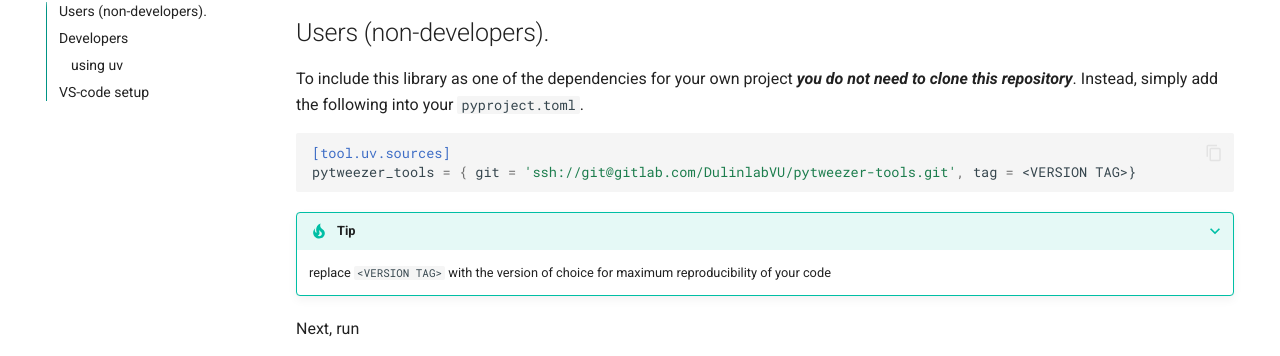
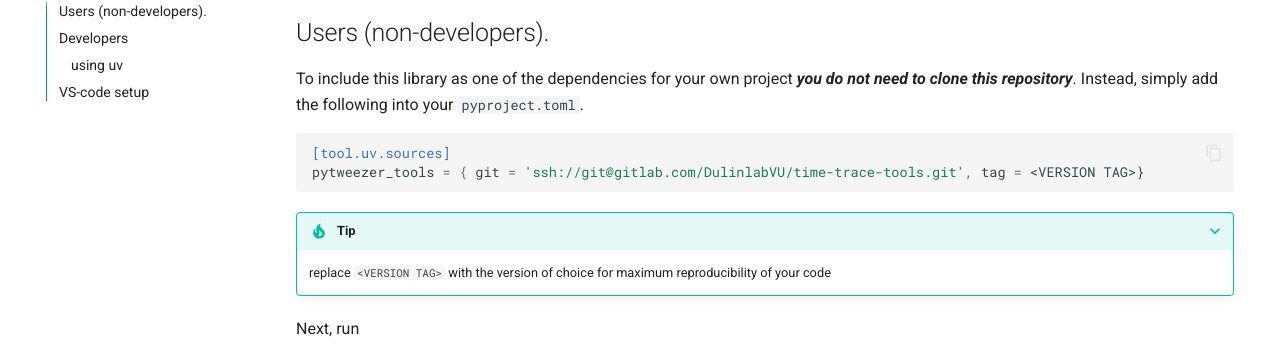
Before and after one commit to KleinMisha/time-trace-tools, an MkDocs documentation site: the page built from docs/installation.md, in a window 1280 px wide and 900 px high, scrolled down 382 px. Shown: the part 97-453 px from the top of the window. Built offline with MkDocs 1.6.1 and Material for MkDocs 9.7.7, drawn with Linux system fonts in a browser that asks for light colours.

Commit message:
Installation: updated reference to the correct git repository after name change

````diff
--- a/docs/installation.md
+++ b/docs/installation.md
@@ -11,7 +11,7 @@ To include this library as one of the dependencies for your own project ***you d
 
 ```TOML
 [tool.uv.sources]
-pytweezer_tools = { git = 'ssh://git@gitlab.com/DulinlabVU/pytweezer-tools.git', tag = <VERSION TAG>}
+pytweezer_tools = { git = 'ssh://git@gitlab.com/DulinlabVU/time-trace-tools.git', tag = <VERSION TAG>}
 ```
 
 ???+ tip
````
